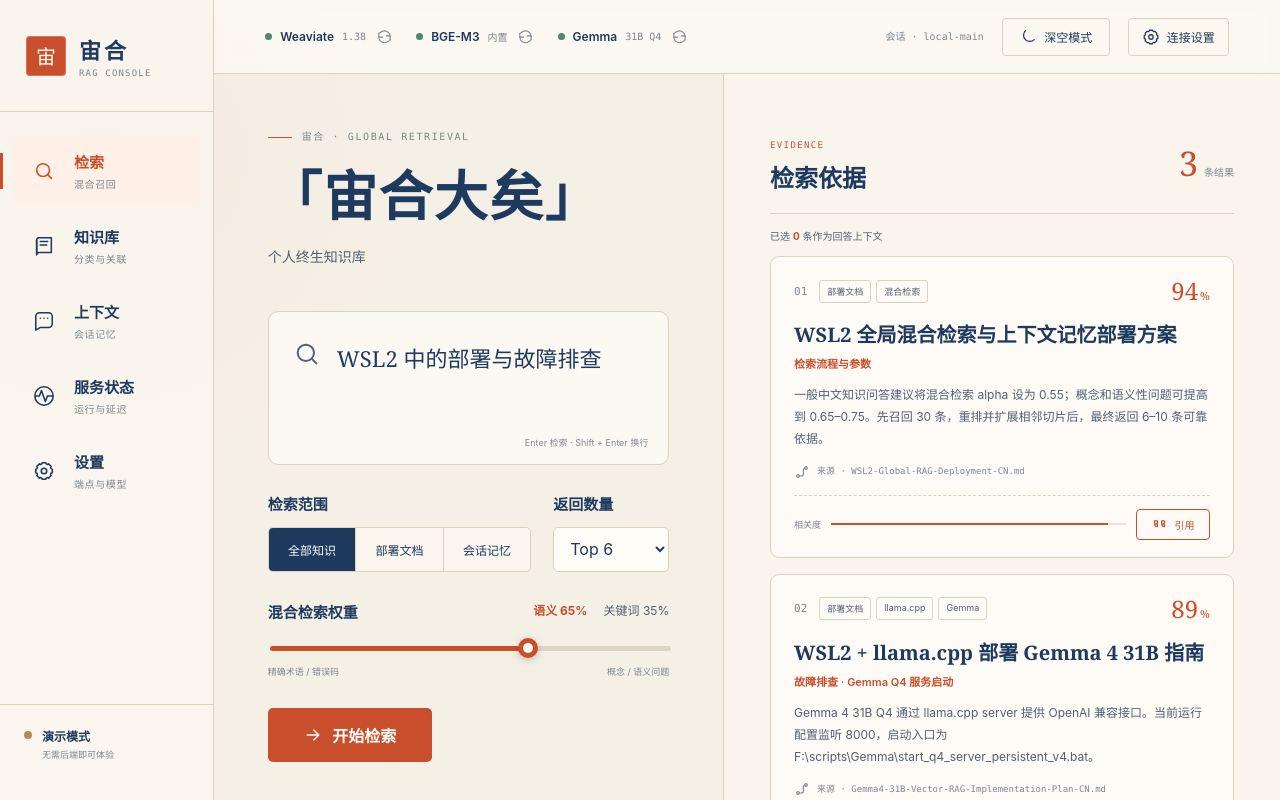
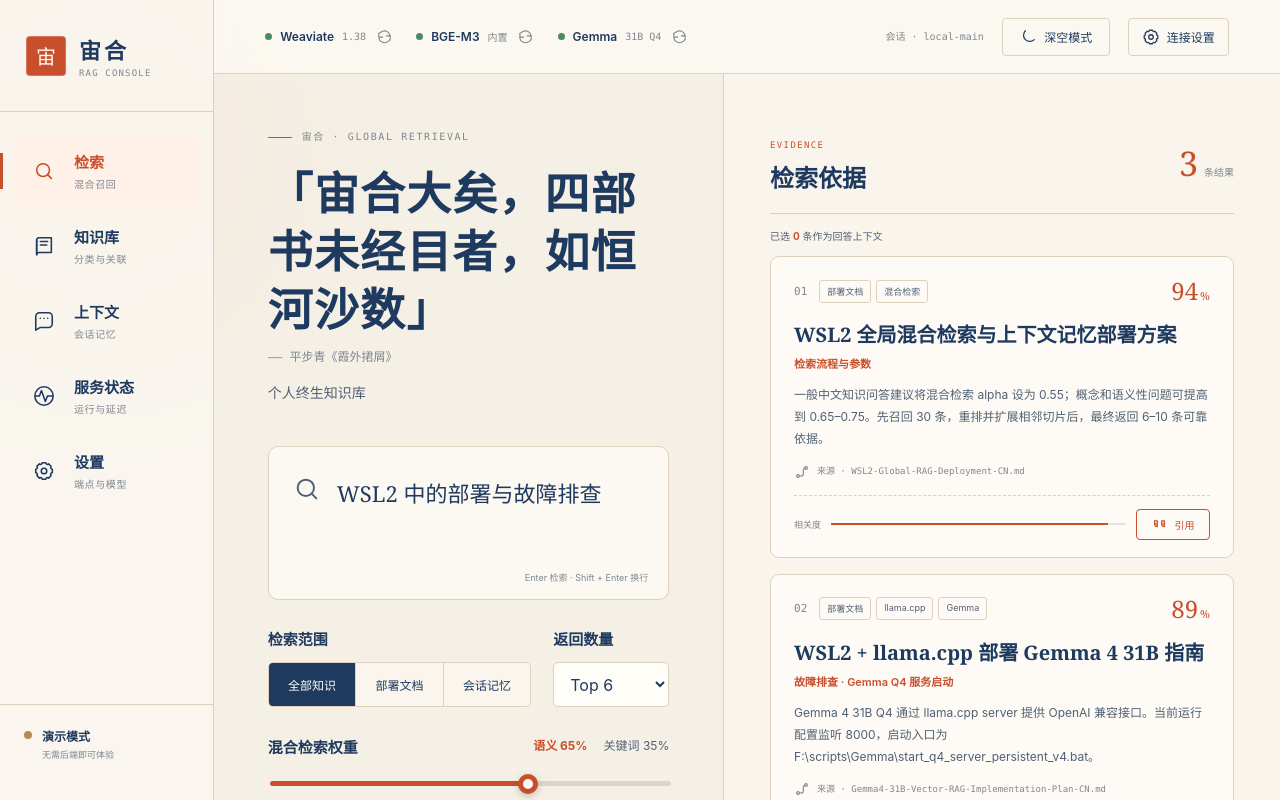
Before and after one commit to baimojushi/Zhouhe-system-global-rag, a Next.js app: page / in a window 1280 px wide. Shown: the top 800 px of the page. Built offline with nearby package versions, Linux system fonts and the light colour scheme.

Commit message:
feat: show full classical quotes with source attribution

```diff
--- a/app/globals.css
+++ b/app/globals.css
@@ -71,6 +71,9 @@ button:focus-visible, input:focus-visible, textarea:focus-visible, select:focus-
 .eyebrow { display: flex; align-items: center; gap: 10px; font: 10px/1 var(--mono); letter-spacing: .16em; color: var(--ink-faint); text-transform: uppercase; }
 .eyebrow > span { width: 24px; height: 1px; background: var(--vermilion); }
 .search-column > h1 { margin: 22px 0 16px; font-family: var(--serif); font-weight: 700; font-size: clamp(40px, 4.2vw, 66px); line-height: 1.19; letter-spacing: .03em; }
+.hero-quote-container { margin: 22px 0 16px; max-width: 100%; overflow: hidden; }
+.hero-quote { font-family: var(--serif); font-weight: 700; line-height: 1.3; letter-spacing: .03em; margin: 0; font-size: clamp(28px, 3.5vw, 56px); }
+.hero-source { color: var(--ink-faint); font-size: 12px; margin: 8px 0 0; font-family: var(--mono); }
 .search-column > h1 em { color: var(--vermilion); font-style: normal; }
 .intro { color: var(--ink-soft); line-height: 1.9; font-size: 14px; max-width: 580px; }
 .search-form { margin-top: 40px; }
--- a/app/page.tsx
+++ b/app/page.tsx
@@ -4,19 +4,17 @@ import { FormEvent, useEffect, useMemo, useRef, useState } from "react";
 import { KnowledgeWorkbench } from "./knowledge-workbench";
 
 // Classical phrases containing 宙合, from real historical texts
-const classicalPhrases = [
-  "宙合百家",     // 恽敬《伊公祠堂碑铭》: "圣贯天地，宙合百家"
-  "纵横宙合",     // 康有为《出都留别诸公》: "纵横宙合雾千重"
-  "宙合大矣",     // 平步青《霞外捃屑》: "宙合大矣"
-  "充宙合",       // 晚清: "充宙合"
-  "举凡宙合之事理", // 晚清: "举凡宙合之事理"
-  "合络天地",     // 《管子·宙合》: "合络天地，以为一裹"
-  "大之无外",     // 《管子·宙合》: "大之无外，小之无内"
-  "小之无内",     // 《管子·宙合》: "大之无外，小之无内"
-  "以为一裹",     // 《管子·宙合》: "合络天地，以为一裹"
+const classicalPhrases: { text: string; source: string }[] = [
+  { text: "圣贯天地，宙合百家，虫人万千，内外精粗", source: "恽敬《伊公祠堂碑铭》" },
+  { text: "怀抱芳馨兰一握，纵横宙合雾千重", source: "康有为《出都留别诸公》" },
+  { text: "宙合大矣，四部书未经目者，如恒河沙数", source: "平步青《霞外捃屑》" },
+  { text: "充宙合之事理，而条贯之", source: "晚清文" },
+  { text: "举凡宙合之事理，皆可推而行之", source: "晚清文" },
+  { text: "合络天地，以为一裹", source: "《管子·宙合》" },
+  { text: "大之无外，小之无内", source: "《管子·宙合》" },
 ];
 
-function randomPhrase(): string {
+function randomPhrase(): { text: string; source: string } {
   return classicalPhrases[Math.floor(Math.random() * classicalPhrases.length)];
 }
 
@@ -609,7 +607,10 @@ export default function Home() {
           <div className="page search-page">
             <section className="search-column">
               <div className="eyebrow"><span/>宙合 · GLOBAL RETRIEVAL</div>
-              <h1>「{heroPhrase}」</h1>
+              <div className="hero-quote-container">
+                <h1 className="hero-quote">「{heroPhrase.text}」</h1>
+                <p className="hero-source">—— {heroPhrase.source}</p>
+              </div>
               <p className="intro">个人终生知识库</p>
 
               <form onSubmit={runSearch} className="search-form">
```
